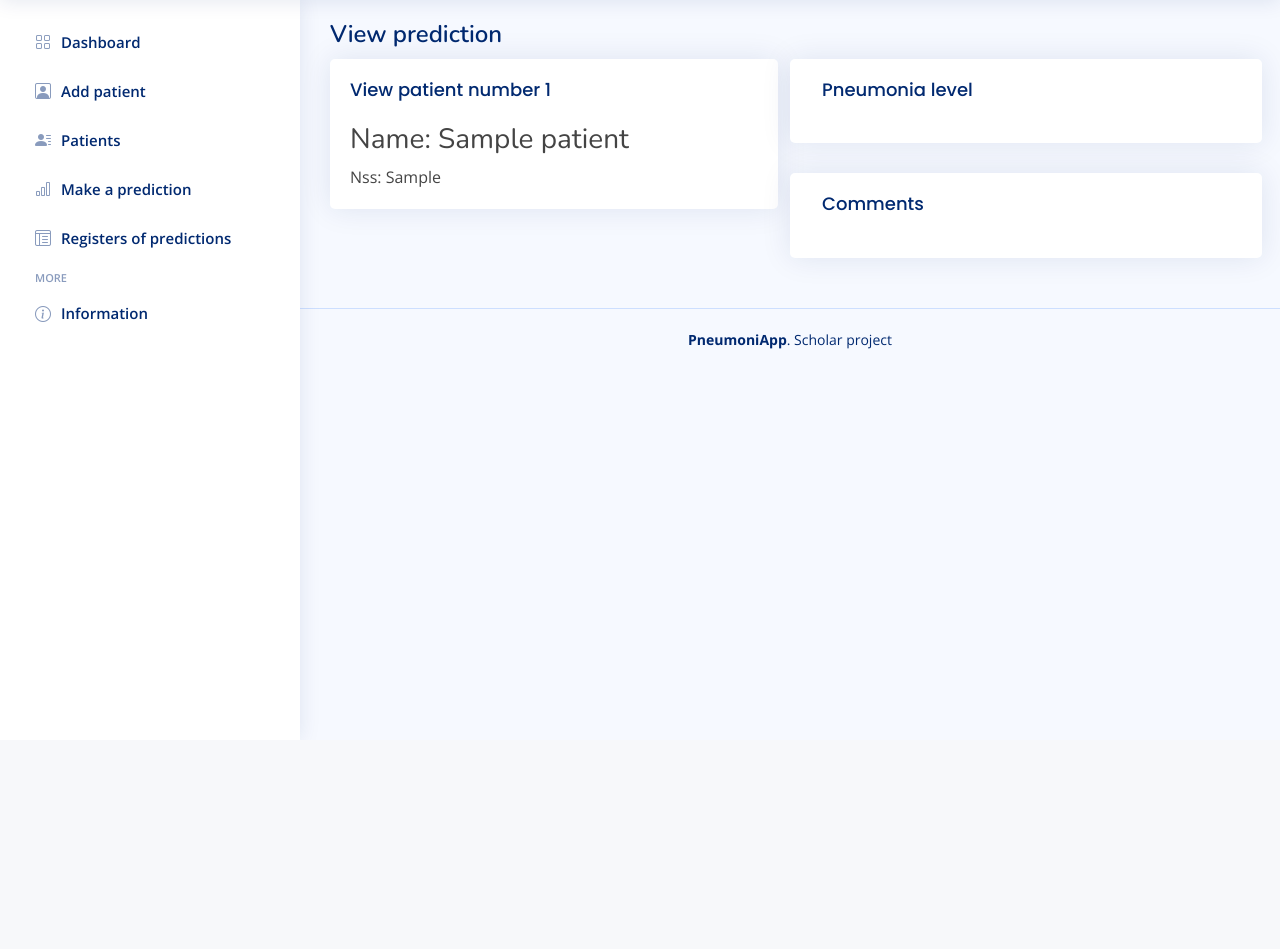
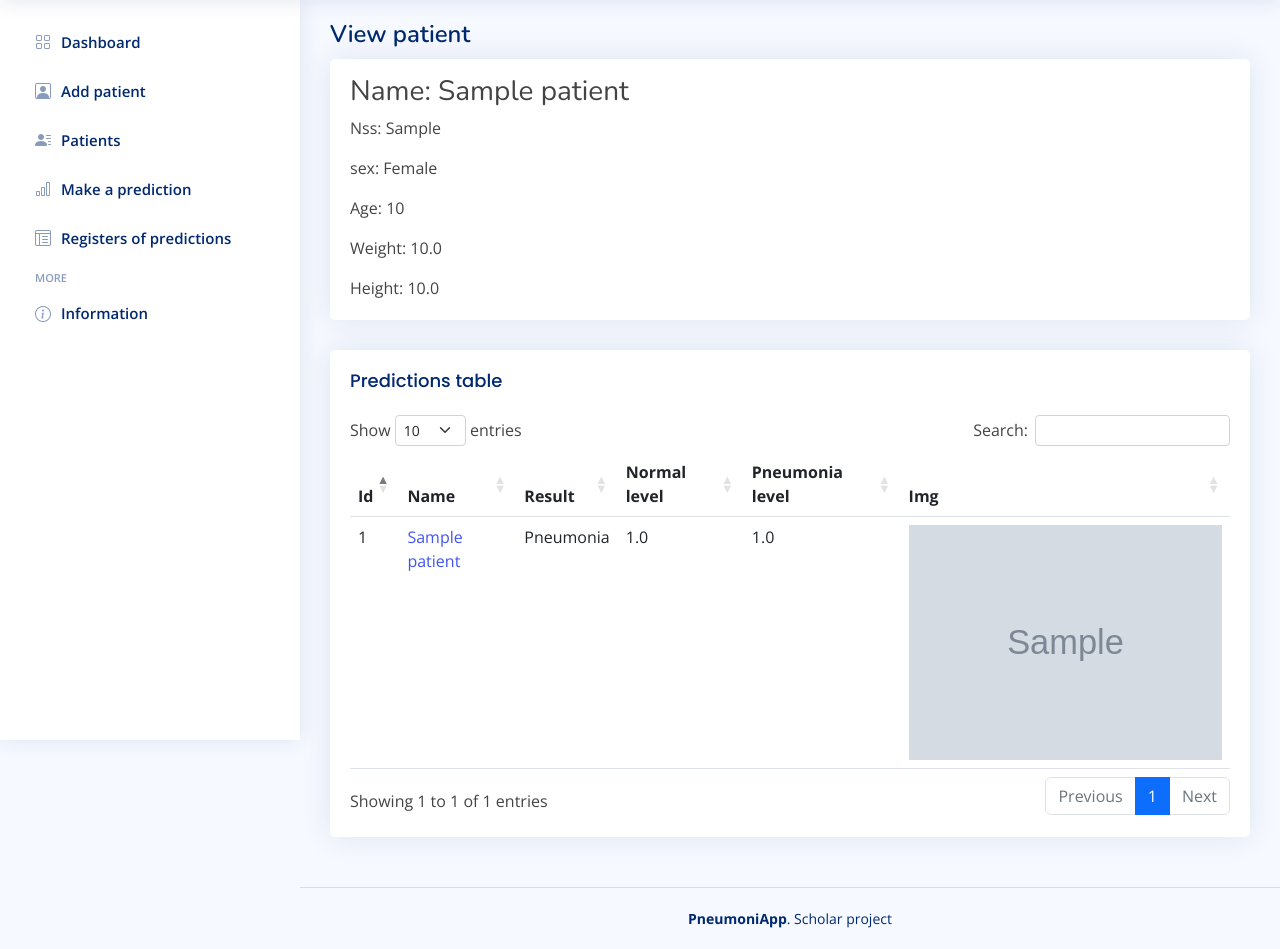
Before and after one commit to PneumoniApp/web-server, a Django app: page /viewPatient/1 in a window 1280 px wide. Shown: the part 60-1009 px from the top of the page. Before the commit the page ends 783 px from the top, so only its background shows below. Run offline with Django 4.2, Linux system fonts and the light colour scheme; tables that the repository leaves empty hold one stand-in row (values such as "Sample post"); grey boxes marked "Sample" are stand-in pictures; some libraries are stand-ins or nearby versions.

Commit message:
changes over index xray view and patients

```diff
--- a/patient/templates/patient/viewPatient.html
+++ b/patient/templates/patient/viewPatient.html
@@ -1,42 +1,74 @@
 {% extends "main/base.html" %}
 {%block title%} Create new xray {%endblock%}
+{% block scripts_head %}
+<link rel="stylesheet" type="text/css" href="https://cdn.datatables.net/1.12.1/css/dataTables.bootstrap5.min.css" />
+<link rel="stylesheet" type="text/css"
+    href="https://cdn.datatables.net/responsive/2.3.0/css/responsive.dataTables.min.css" />
+
+
+{% endblock %}
 {%block content%}
 
 <div class="pagetitle">
-    <h1>View prediction</h1>
+    <h1>View patient</h1>
 </div><!-- End Page Title -->
 
 <section class="section">
     <div class="row">
-        <div class="col-lg-6">
+        <div class="col-lg-12">
 
             <div class="card">
                 <div class="card-body">
-                    <h5 class="card-title">View patient number {{patient.id}}</h5>
-                    <h3>Name: {{patient.name}}</h3>
+                    <h3 class="pt-3">Name: {{patient.name}}</h3>
                     <p class="card-text">Nss: {{patient.nss}}</p>
+                    <p class="card-text">sex: {% if patient.sex == False %} Male {% else %} Female {% endif %}</p>
+                    <p class="card-text">Age: {{patient.age}}</p>
+                    <p class="card-text">Weight: {{patient.weight}}</p>
+                    <p class="card-text">Height: {{patient.height}}</p>
                 </div>
             </div>
 
 
         </div>
 
-        <div class="col-lg-6">
-            <div class="row align-items-top">
-                <div class="card">
-                    <div class="card-body">
-                        <h5 class="card-title">Pneumonia level</h5>
+        <div class="col-lg-12">
+            <div class="card" style="width:100%;">
+                <div class="card-body">
+                    <h5 class="card-title">Predictions table</h5>
 
+                    <table class="table  table-hover predictionTable" cellspacing="0" width="100%">
+                        <thead>
+                            <tr>
+                                <th class="th-sm">Id</th>
+                                <th class="th-sm">Name</th>
+                                <th class="th-sm">Result</th>
+                                <th class="th-sm">Normal level</th>
+                                <th class="th-sm">Pneumonia level</th>
+                                <th class="th-sm">Img</th>
+                            </tr>
+                        </thead>
+                        <tbody>
+                            {% for item in ls %}
 
+                            <tr>
+                                <td>{{item.id}}</td>
+                                <td><a href="/viewPrediction/{{item.id}}">{{patient.name}}</a></td>
+                                {%if item.result == True %}
+                                <td>Pneumonia</td>
+                                {% else %}
+                                <td>Normal</td>
+                                {%endif%}
+                                <td>{{item.normal_level}}</td>
+                                <td>{{item.pneumonia_level}}</td>
+                                <td><img src="{{item.img.url}}" style="width:100%; max-width:400px;"
+                                        class="imgtableresponsive" alt="Xray image">
+                                </td>
+                            </tr>
 
-                    </div>
-                </div>
-                <div class="card">
-                    <div class="card-body">
-                        <h5 class="card-title">Comments</h5>
+                            {% endfor%}
+                        </tbody>
 
-
-                    </div>
+                    </table>
                 </div>
             </div>
 
@@ -45,3 +77,17 @@
 
 </section>
 {%endblock%}
+{% block scripts_body%}
+<script src="https://code.jquery.com/jquery-3.6.1.min.js"
+    integrity="sha256-o88AwQnZB+VDvE9tvIXrMQaPlFFSUTR+nldQm1LuPXQ=" crossorigin="anonymous"></script>
+<script src="//cdn.datatables.net/1.12.1/js/jquery.dataTables.min.js"></script>
+<script src="//cdn.datatables.net/1.12.1/js/dataTables.bootstrap5.min.js"></script>
+<script src="//cdn.datatables.net/responsive/2.3.0/js/dataTables.responsive.min.js"></script>
+<script>
+    $(document).ready(function () {
+        $('.predictionTable').DataTable({
+            responsive: true
+        });
+    });
+</script>
+{% endblock %}
--- a/patient/views.py
+++ b/patient/views.py
@@ -2,6 +2,7 @@ from django.shortcuts import render, redirect
 from django.http import HttpResponse, HttpResponseRedirect
 from .models import Patient
 from .forms import CreateNewPatient
+from prediction.models import XRay
 # Create your views here.
 
 def createPatient(response):
@@ -26,7 +27,8 @@ def createPatient(response):
 
 def viewPatient(response,id):
     x=Patient.objects.get(id=id)
-    return render(response, "patient/viewPatient.html",{"patient":x})
+    ls=XRay.objects.filter(patient_id=id)
+    return render(response, "patient/viewPatient.html",{"patient":x, "ls":ls})
 
 def indexPatient(response):
     ls=Patient.objects.filter(user_id=response.user.id)
--- a/prediction/templates/prediction/indexPrediction.html
+++ b/prediction/templates/prediction/indexPrediction.html
@@ -34,11 +34,11 @@
                             </tr>
                         </thead>
                         <tbody>
-                            {% for item in ls %}
+                            {% for item , name in ls %}
 
                             <tr>
                                 <td>{{item.id}}</td>
-                                <td><a href="/viewPrediction/{{item.id}}">{{item.name}}</a></td>
+                                <td><a href="/viewPrediction/{{item.id}}">{{name}}</a></td>
                                 {%if item.result == True %}
                                 <td>Pneumonia</td>
                                 {% else %}
@@ -50,6 +50,7 @@
                                         class="imgtableresponsive" alt="Xray image">
                                 </td>
                             </tr>
+
                             {% endfor%}
                         </tbody>
 
```
Also changed, not shown: prediction/views.py (+6 -1 lines).
